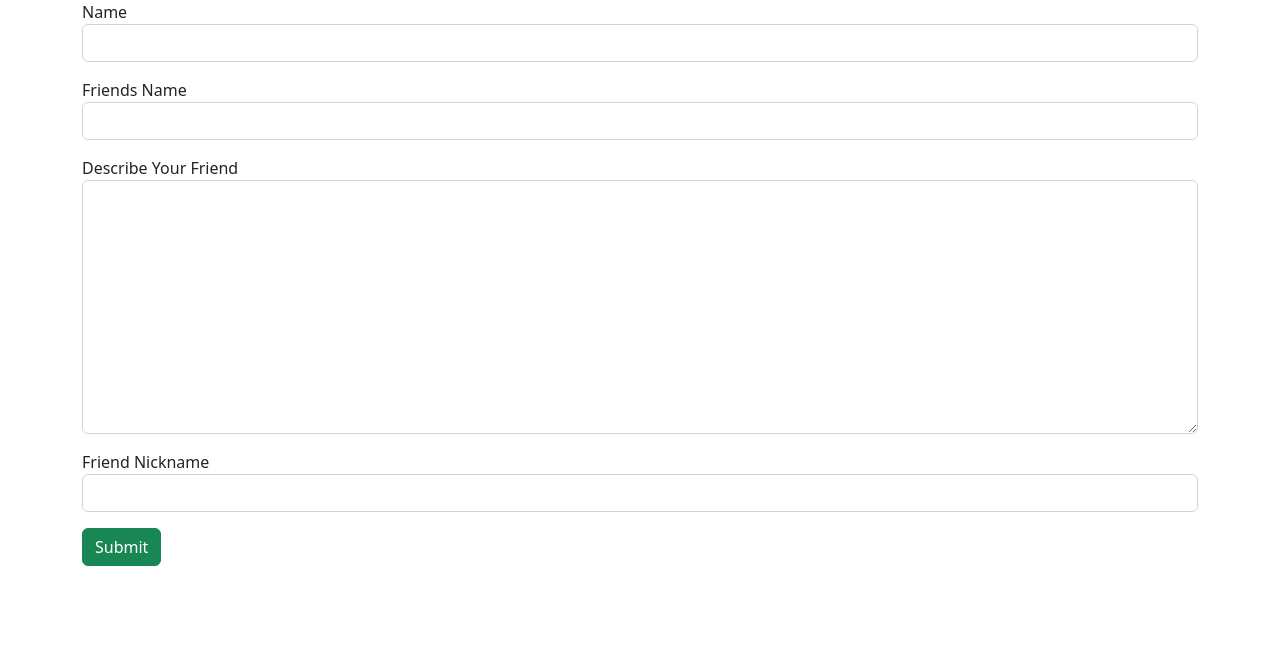
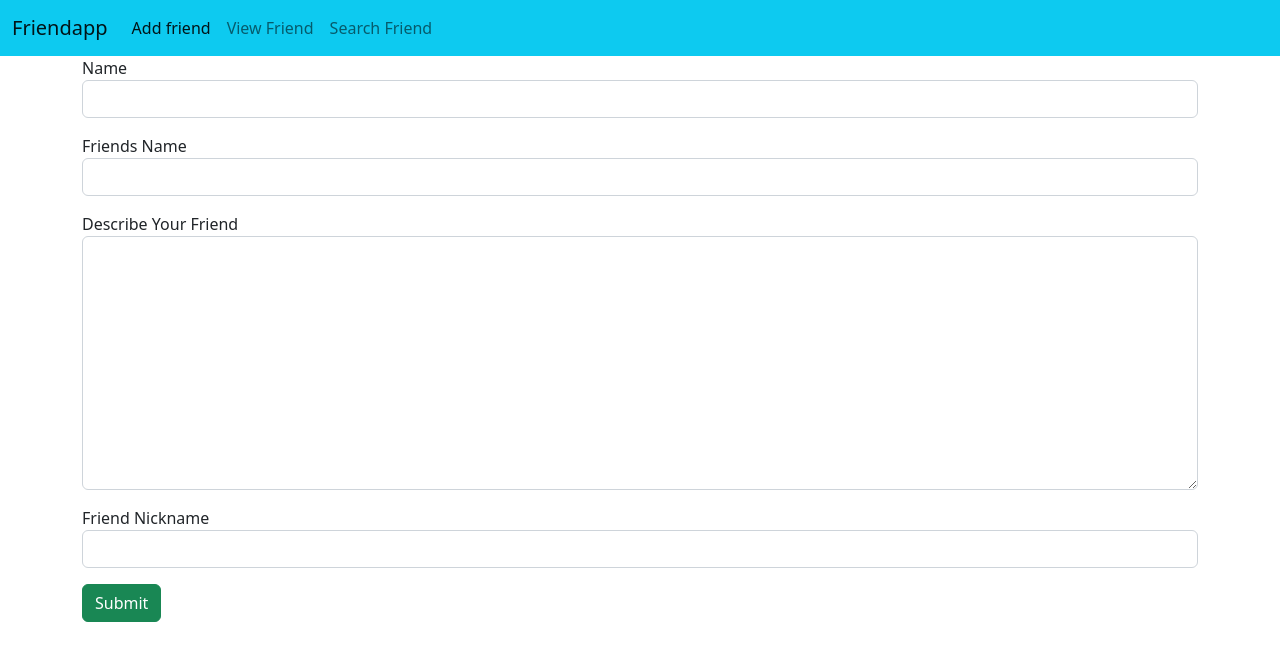
Before and after one commit to vishnubabu98/friend-angular, an Angular app: page / in a window 1280 px wide. Shown: the top 660 px of the page. Built offline with nearby package versions, Linux system fonts and the light colour scheme.

Commit message:
add forms module

```diff
--- a/src/app/add-friend/add-friend.component.html
+++ b/src/app/add-friend/add-friend.component.html
@@ -1,3 +1,4 @@
+<app-navbar></app-navbar>
 <div class="container">
     <div class="row">
         <div class="col col-12 col-sm-12 col-md-12 col-lg-12 col-xl-12 col-xxl-12">
--- /dev/null
+++ b/src/app/navbar/navbar.component.html
@@ -0,0 +1,21 @@
+<nav class="navbar navbar-expand-lg bg-info">
+    <div class="container-fluid">
+      <a class="navbar-brand" href="">Friendapp</a>
+      <button class="navbar-toggler" type="button" data-bs-toggle="collapse" data-bs-target="#navbarNav" aria-controls="navbarNav" aria-expanded="false" aria-label="Toggle navigation">
+        <span class="navbar-toggler-icon"></span>
+      </button>
+      <div class="collapse navbar-collapse" id="navbarNav">
+        <ul class="navbar-nav">
+          <li class="nav-item">
+            <a class="nav-link active" aria-current="page" routerLink="">Add friend</a>
+          </li>
+          <li class="nav-item">
+            <a class="nav-link" routerLink="/viewfriend">View Friend</a>
+          </li>
+          <li class="nav-item">
+            <a class="nav-link" routerLink="/searchfriend">Search Friend</a>
+          </li>
+        </ul>
+      </div>
+    </div>
+  </nav>
--- a/src/app/search-friend/search-friend.component.html
+++ b/src/app/search-friend/search-friend.component.html
@@ -1,3 +1,4 @@
+<app-navbar></app-navbar>
 <div class="container">
     <div class="row">
         <div class="col col-12 col-sm-12 col-md-12 col-lg-12 col-xl-12 col-xxl-12">
--- a/src/app/view-friend/view-friend.component.html
+++ b/src/app/view-friend/view-friend.component.html
@@ -1,3 +1,4 @@
+<app-navbar></app-navbar>
 <div class="container">
     <div class="row">
         <div class="col col-12 col-sm-12 col-md-12 col-lg-12 col-xl-12 col-xxl-12">
```
Also changed, not shown: src/app/app.module.ts (+6 -2 lines), src/app/navbar/navbar.component.ts (added, +10 -0 lines), src/app/navbar/navbar.component.css (added).
